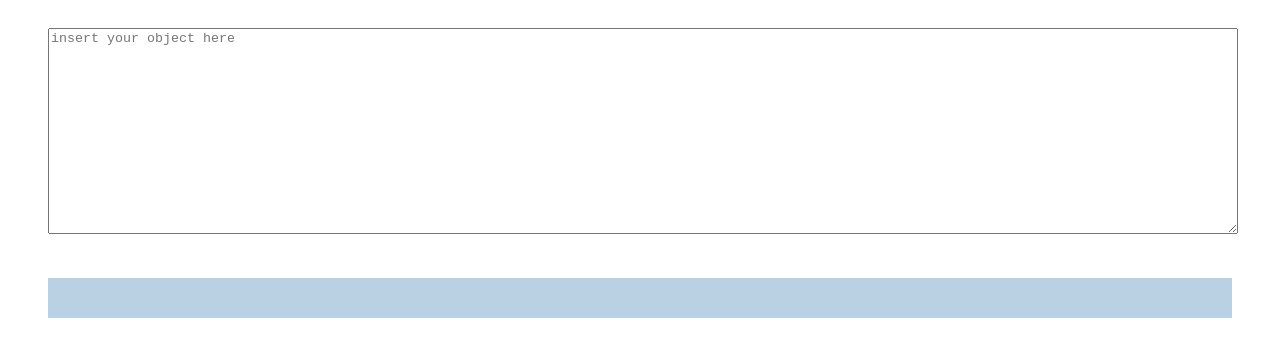
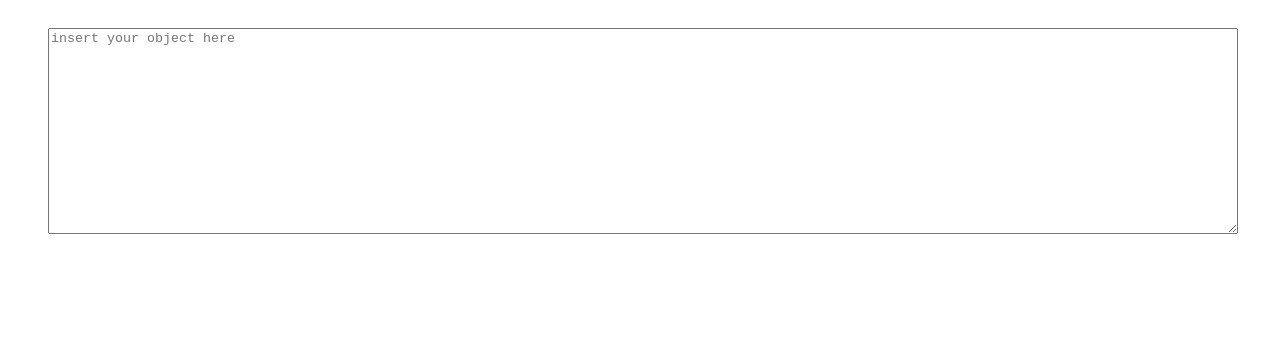
Before and after one commit to MCeddy/angular-nested-objects-viewer, an Angular app: page / in a window 1280 px wide. Shown: the top 356 px of the page. Built offline with nearby package versions, Linux system fonts and the light colour scheme.

Commit message:
hide field container for empty field list

```diff
--- a/src/app/app.component.html
+++ b/src/app/app.component.html
@@ -7,6 +7,6 @@
 
 <p class="error" [hidden]="errorMessage == null">error: {{ errorMessage }}</p>
 
-<div class="fields">
+<div class="fields" [hidden]="fields?.length === 0">
     <app-field *ngFor="let field of fields" [field]="field"></app-field>
 </div>
```
